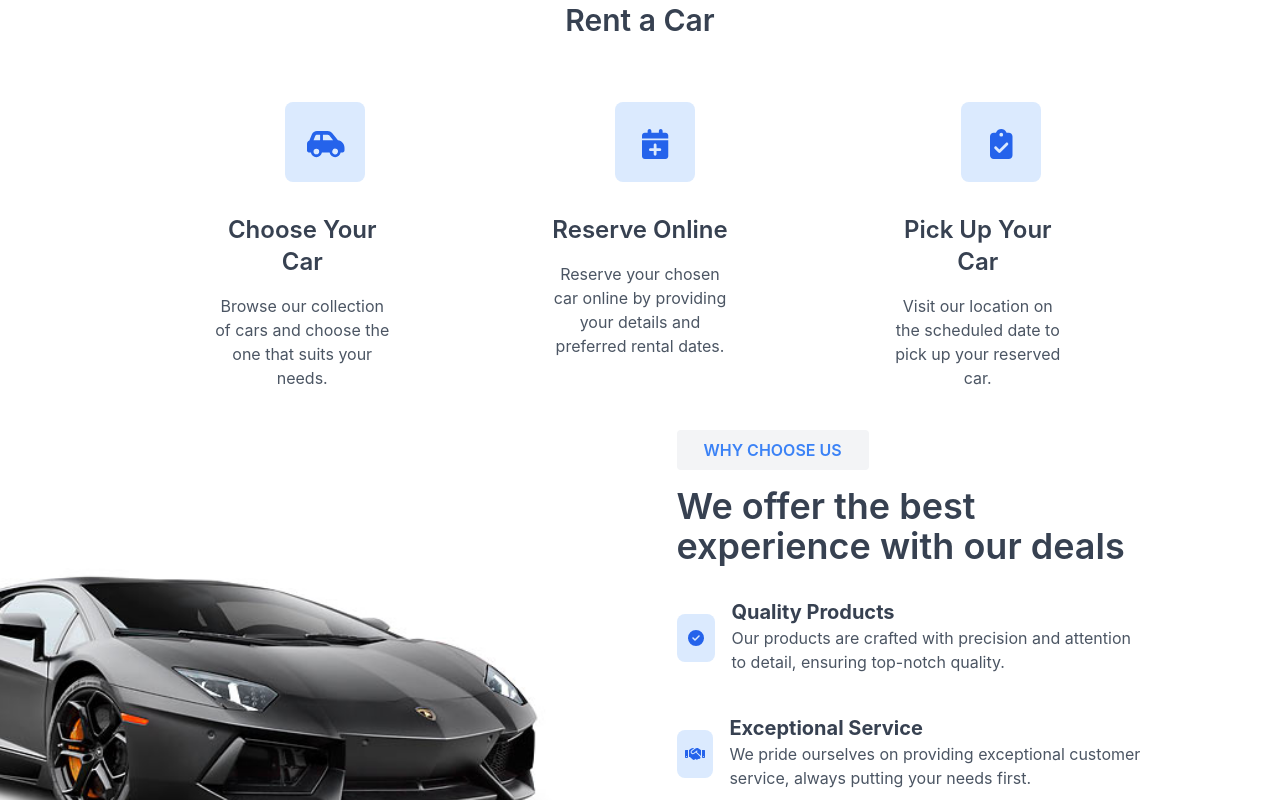
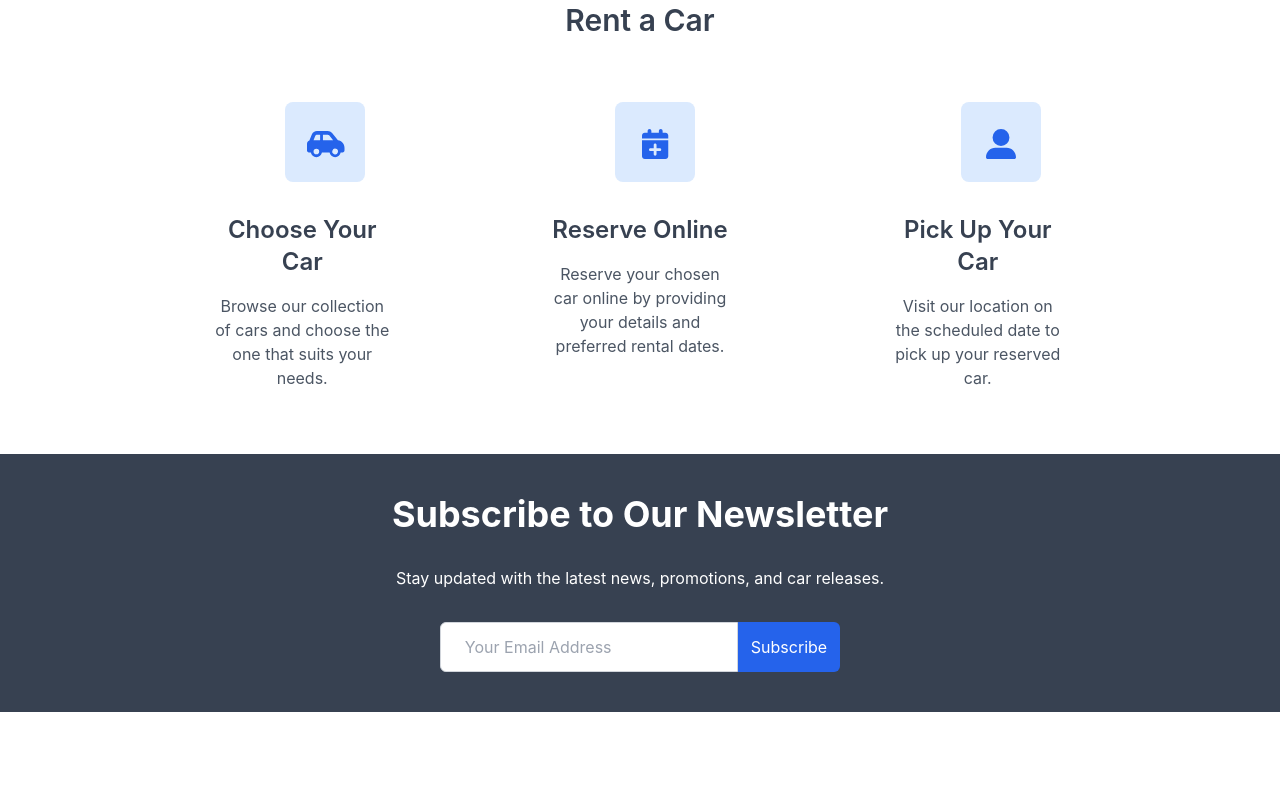
Before and after one commit to nasquez23/premium-motors, a React (Vite) app: page / in a window 1280 px wide. Shown: the part 1140-1940 px from the top of the page. Built offline with nearby package versions, Linux system fonts and the light colour scheme.

Commit message:
added a newsletter section

```diff
--- a/src/components/HowItWorks.jsx
+++ b/src/components/HowItWorks.jsx
@@ -5,6 +5,8 @@ import {
   faClipboardCheck,
   faCarSide,
   faCalendarPlus,
+  faUserAlt,
+  faUser
 } from "@fortawesome/free-solid-svg-icons";
 
 export default function HowItWorks() {
@@ -89,7 +91,7 @@ export default function HowItWorks() {
           <article className="w-3/4 text-center">
             <div className="w-20 h-20 bg-blue-100 text-center items-center rounded-lg text-3xl pt-6 mb-8 ml-[72px]">
               <FontAwesomeIcon
-                icon={faClipboardCheck}
+                icon={faUserAlt}
                 className="text-blue-600"
               />
             </div>
--- /dev/null
+++ b/src/components/Newsletter.jsx
@@ -0,0 +1,22 @@
+export default function Newsletter() {
+  return (
+    <section className="bg-gray-700 mt-16 py-10">
+      <div className="container mx-auto text-center">
+        <h2 className="text-4xl text-white font-bold mb-8">Subscribe to Our Newsletter</h2>
+        <p className="text-white mb-8">
+          Stay updated with the latest news, promotions, and car releases.
+        </p>
+        <div className="flex justify-center items-center">
+          <input
+            type="email"
+            placeholder="Your Email Address"
+            className="bg-white text-gray-700 border border-gray-300 p-3 px-6 rounded-l-md focus:outline-none"
+          />
+          <button className="bg-blue-600 text-white p-[13px] rounded-r-md hover:bg-blue-800">
+            Subscribe
+          </button>
+        </div>
+      </div>
+    </section>
+  );
+}
--- a/src/components/WhyChooseUs.jsx
+++ b/src/components/WhyChooseUs.jsx
@@ -8,7 +8,7 @@ import {
 
 export default function WhyChooseUs() {
   return (
-    <section className="flex flex-row">
+    <section className="flex flex-row my-16">
       <img src={logo} alt="Lamborghini" className="w-2/3 h-2/3 -ml-52" />
       <div className="w-1/2 ml-20 mt-10">
         <h2 className="uppercase w-48 h-10 pt-2 font-semibold bg-gray-100 text-center text-blue-500 mb-4 rounded">
--- a/src/pages/Home.jsx
+++ b/src/pages/Home.jsx
@@ -1,5 +1,6 @@
 import Hero from "../components/Hero";
 import HowItWorks from "../components/HowItWorks";
+import Newsletter from '../components/Newsletter'
 import WhyChooseUs from "../components/WhyChooseUs";
 
 export default function Home() {
@@ -7,6 +8,7 @@ export default function Home() {
     <div>
       <Hero />
       <HowItWorks />
+      <Newsletter />
       <WhyChooseUs />
     </div>
   );
```
